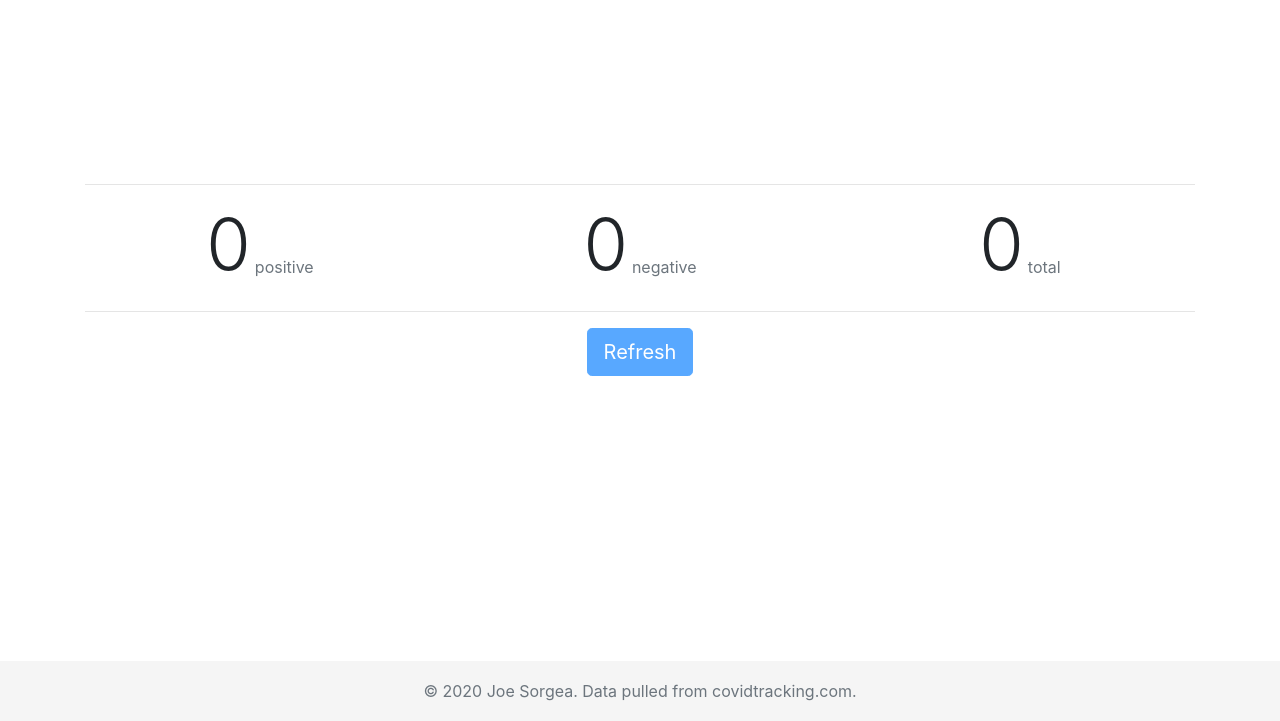
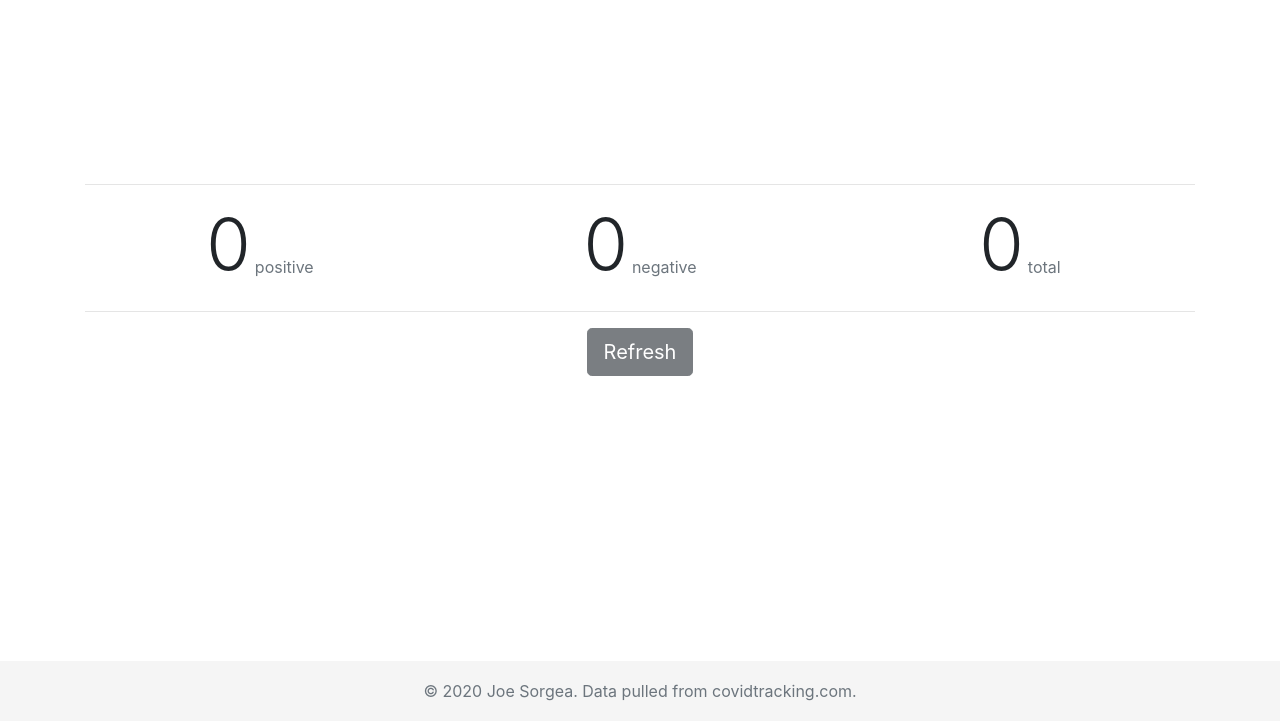
Before and after one commit to srogee/covid-19-analytics, a website: page public/index.html in a window 1280 px wide. Shown: the part 79-800 px from the top of the page. Drawn offline with Linux system fonts and the light colour scheme; no server answers.

Commit message:
Update index.html

```diff
--- a/public/index.html
+++ b/public/index.html
@@ -47,7 +47,7 @@
                 <div>
                     <div class="row">
                         <div class="col d-flex justify-content-center">
-                            <button type="button" class="btn btn-primary btn-lg" id="refreshButton">Refresh</button>
+                            <button type="button" class="btn btn-dark btn-lg" id="refreshButton">Refresh</button>
                         </div>
                     </div>
                     <div class="row">
@@ -62,9 +62,8 @@
 
     <footer class="footer">
         <div class="container text-center">
-          <span class="text-muted">&copy; 2020 Joe Sorgea. Data pulled from covidtracking.com.</span>
+            <span class="text-muted">&copy; 2020 Joe Sorgea. Data pulled from covidtracking.com.</span>
         </div>
     </footer>
 </body>
-
 </html>
```
